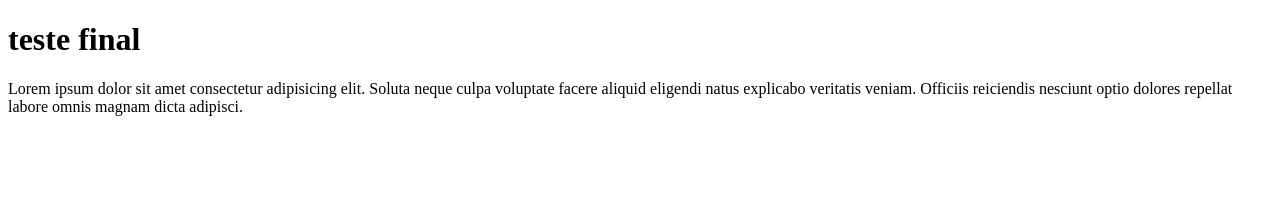
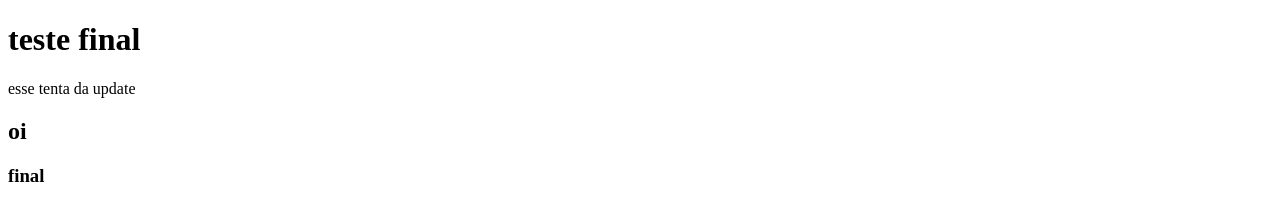
Before and after one commit to cauanvictorcavalcanti-a11y/ecobyte, a plain HTML site: page index.html in a window 1280 px wide. Drawn offline with Linux system fonts and the light colour scheme.

Commit message:
Update index.html

```diff
--- a/index.html
+++ b/index.html
@@ -3,10 +3,12 @@
 <head>
     <meta charset="UTF-8">
     <meta name="viewport" content="width=device-width, initial-scale=1.0">
-    <title>Document</title>
+    <title>EcoByte</title>
 </head>
 <body>
     <h1>teste final</h1>
-    Lorem ipsum dolor sit amet consectetur adipisicing elit. Soluta neque culpa voluptate facere aliquid eligendi natus explicabo veritatis veniam. Officiis reiciendis nesciunt optio dolores repellat labore omnis magnam dicta adipisci.
+    <p>esse tenta da update</p>
+    <h2>oi</h2>
+    <h3>final</h3>
 </body>
 </html>
```
